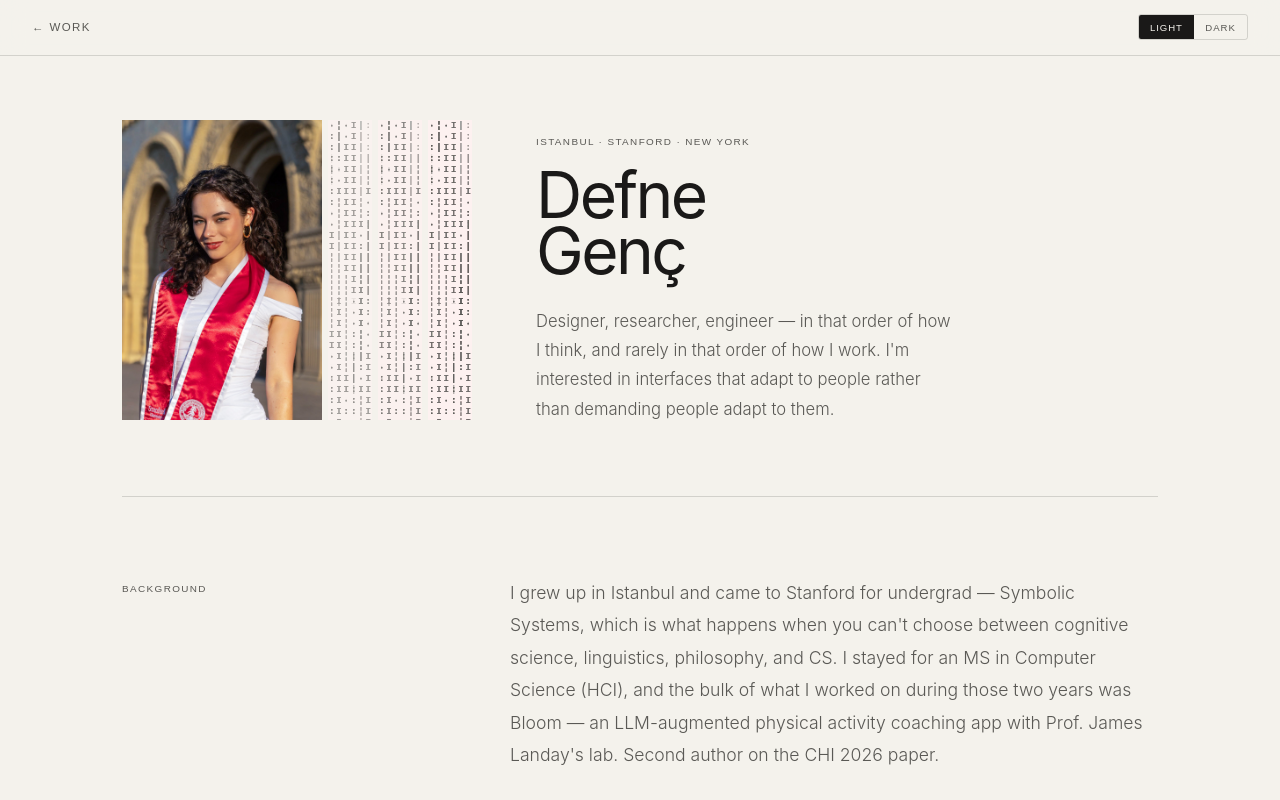
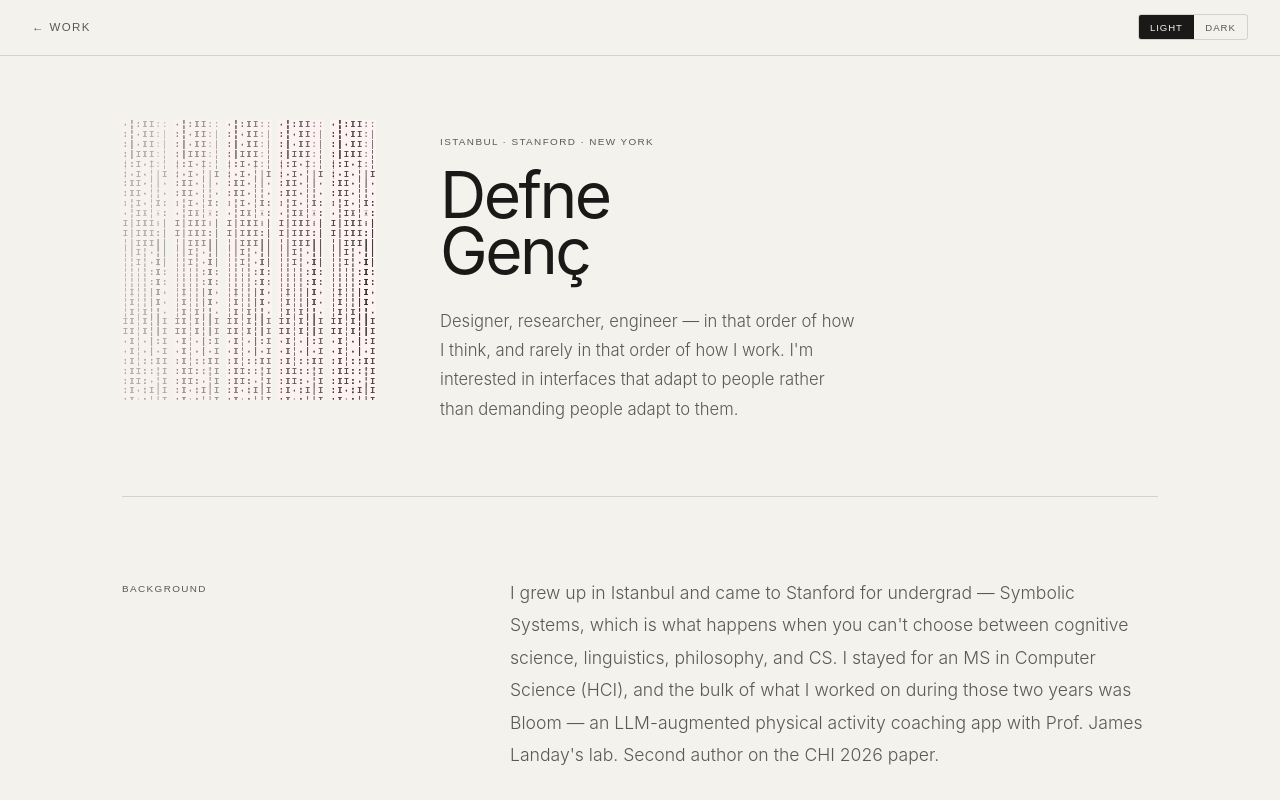
Before and after one commit to defnegenc/portfolio-v2, a Next.js app: page /about in a window 1280 px wide. Built offline with nearby package versions, Linux system fonts and the light colour scheme; a web font is replaced by a local one.

Commit message:
About: AI taste interest, no photo, dark contrast fix; Menuto: icon + TestFlight; Home: canvas hint + magnetic name

```diff
--- a/app/about/page.tsx
+++ b/app/about/page.tsx
@@ -2,7 +2,6 @@
 
 import { useState } from 'react'
 import Link from 'next/link'
-import Image from 'next/image'
 import AsciiCanvas from '@/components/AsciiCanvas'
 
 const mono: React.CSSProperties = { fontFamily: 'var(--font-mono)' }
@@ -26,7 +25,7 @@ export default function About() {
         [data-theme="dark"] {
           --bg: #0A0A0A;
           --ink: #E8E6E0;
-          --ink-dim: #888880;
+          --ink-dim: #AEADA6;
           --hairline: rgba(232,230,224,0.1);
         }
         .about-link { color: var(--ink-dim); text-decoration: none; position: relative; transition: color 0.2s; }
@@ -71,26 +70,13 @@ export default function About() {
         {/* Hero */}
         <div className="fade-up fade-up-1 hero-inner" style={{ display: 'flex', gap: '4rem', padding: '4rem 0 4.5rem', borderBottom: '1px solid var(--hairline)', alignItems: 'flex-start' }}>
 
-          {/* Photo + strips side by side */}
-          <div style={{ flexShrink: 0, display: 'flex', gap: 6, height: 300, alignItems: 'stretch' }}>
-            {/* Headshot */}
-            <div style={{ width: 200, height: '100%', position: 'relative', overflow: 'hidden', flexShrink: 0 }}>
-              <Image
-                src="/headshot.jpg"
-                alt="Defne Genç"
-                fill
-                style={{ objectFit: 'cover', objectPosition: 'center top' }}
-                priority
-              />
-            </div>
-            {/* ASCII strips */}
-            <div className="hero-strips" style={{ display: 'flex', gap: 6, height: '100%' }}>
-              {[0.5, 0.65, 0.8].map((opacity, i) => (
-                <div key={i} style={{ width: 44, height: '100%', overflow: 'hidden', opacity }}>
-                  <AsciiCanvas breathe lightMode={isLight} />
-                </div>
-              ))}
-            </div>
+          {/* ASCII strips */}
+          <div className="hero-strips" style={{ display: 'flex', gap: 6, height: 280, flexShrink: 0 }}>
+            {[0.4, 0.55, 0.7, 0.85, 1].map((opacity, i) => (
+              <div key={i} style={{ width: 46, height: '100%', overflow: 'hidden', opacity }}>
+                <AsciiCanvas breathe lightMode={isLight} />
+              </div>
+            ))}
           </div>
 
           {/* Text */}
@@ -123,9 +109,7 @@ export default function About() {
               Alongside research, I was a teaching assistant for Stanford's core HCI sequence — CS 147, CS 278, and CS 347 — which kept me grounded in how designers actually learn to think. I started in wet lab research at Stanford Medicine (Kuo Lab, ovarian cancer organoids), which sounds like a pivot, but the experimental rigor transferred directly.
             </p>
             <p style={{ fontSize: '1.1rem', fontWeight: 300, lineHeight: 1.85, color: 'var(--ink-dim)', maxWidth: 640 }}>
-              Now I'm APM at Coinbase, working on institutional derivatives. I still build things on the side —{' '}
-              <a href="/project/menuto" className="about-link">Menuto</a>
-              {' '}is a full-stack AI dish recommendation app I designed and built solo from scratch.
+              Now I'm APM at Coinbase, working on institutional derivatives.
             </p>
           </div>
         </div>
@@ -146,8 +130,8 @@ export default function About() {
                 body: 'We design for a hypothetical average user in a single context. Someone with ADHD finds a habit tracker designed for neurotypical attention spans becomes an obstacle. A student who processes information differently hits a wall in an interface that assumes one reading mode. AI and ubiquitous computing suggest we don\'t have to keep building this way.',
               },
               {
-                title: 'The design of trust in AI systems',
-                body: 'My safety work on Bloom was about building trust in a high-stakes direction — keeping an LLM from causing harm with vulnerable participants. The flip side is equally interesting: designing AI systems that earn appropriate trust from users, explain themselves legibly, and know when to defer. Menuto\'s "why this dish?" feature was a small version of this problem.',
+                title: 'Giving AI specific taste — not average taste',
+                body: 'AI generates infinite outputs but regresses to a mean. Most image or design requests converge on the same aesthetic because the model optimizes toward what\'s most represented online. The interesting question is how you give an AI genuinely spiky expertise — say, an agent that knows everything about Turkish hammam interiors and has opinions. How do you teach it that? Can it evolve? And critically: a lot of taste is built offline — things you touch, spaces you move through, what people wear on the street. Not words. Vision models and ubicomp make this tractable in ways that weren\'t possible before.',
               },
             ].map(({ title, body }) => (
               <div key={title}>
```
Also changed, not shown: app/page.tsx (+9 -1 lines), app/project/[slug]/page.tsx (+15 -1 lines).
